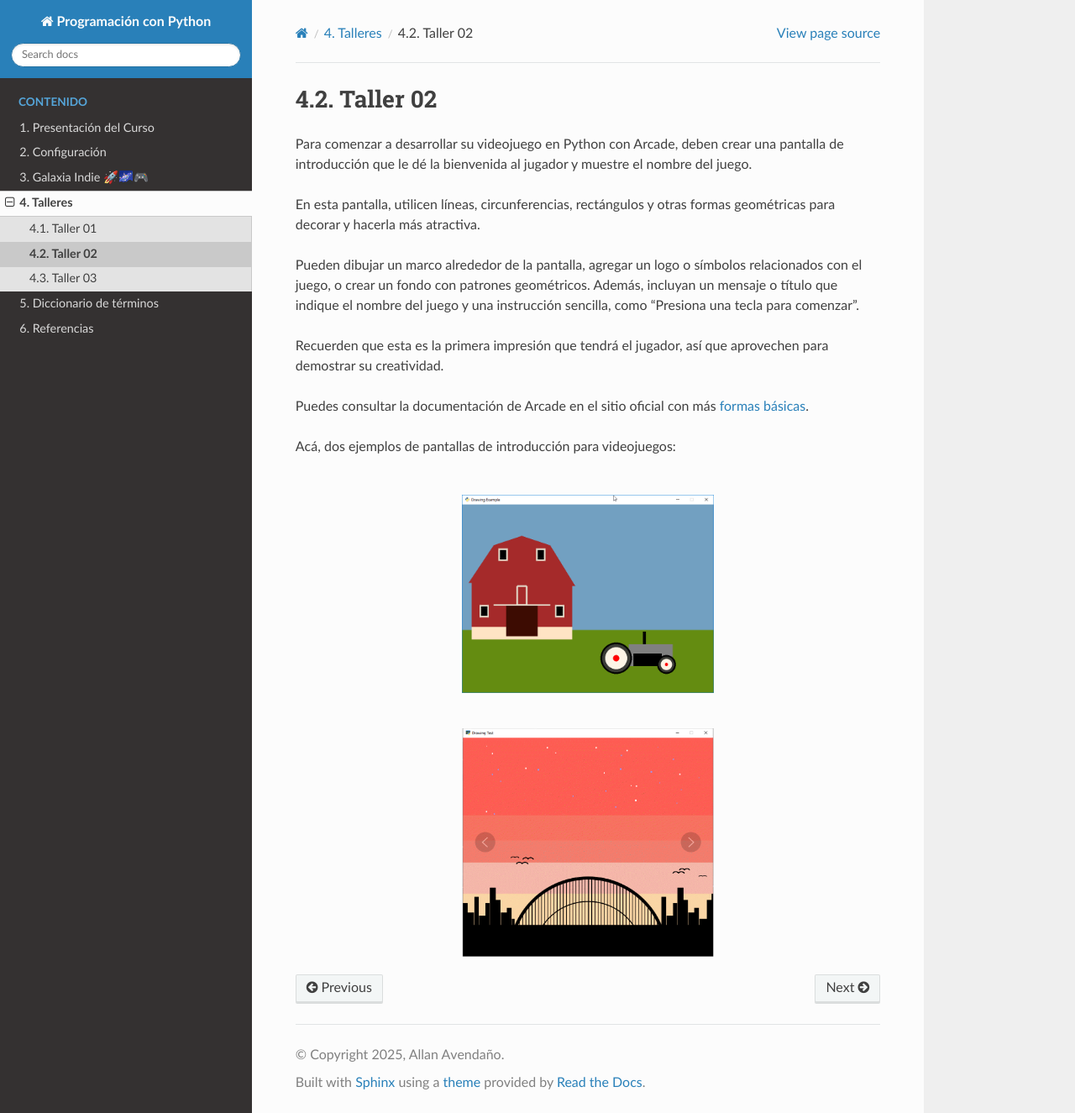
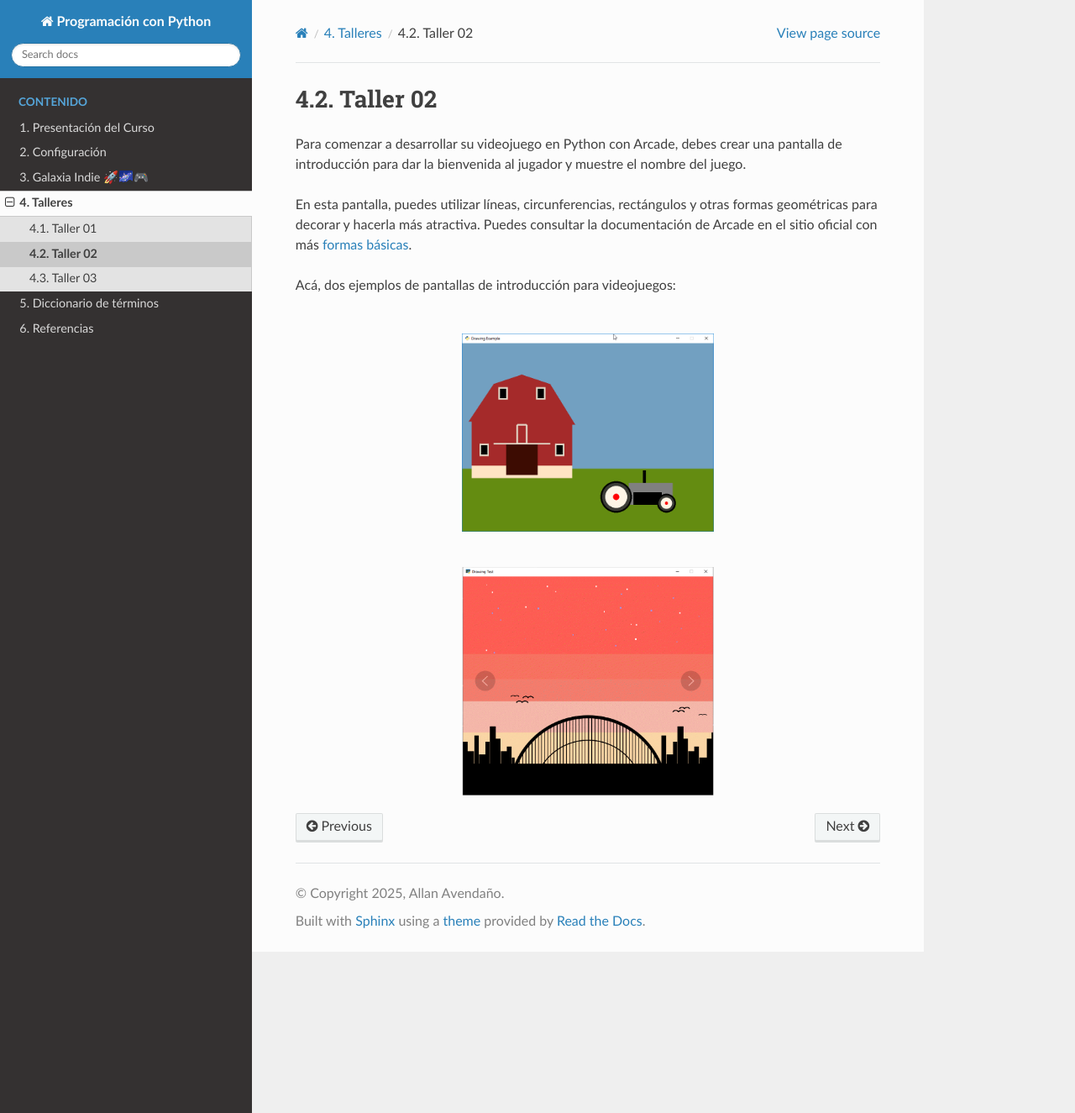
Before and after one commit to aavendan/programacion-python, a Sphinx documentation site: the page built from docs/source/talleres/taller02.rst, in a window 1280 px wide and 1325 px high. Shown: the whole window at 84% size. Built offline with Sphinx 7.4.7 and the Read the Docs theme 3.1.0, drawn with Linux system fonts in a browser that asks for light colours.

Commit message:
taller02

```diff
--- a/docs/source/talleres/taller02.rst
+++ b/docs/source/talleres/taller02.rst
@@ -1,22 +1,13 @@
 Taller 02
 ===================================
 
-Para comenzar a desarrollar su videojuego en Python con Arcade, deben
-crear una pantalla de introducción que le dé la bienvenida al jugador y
+Para comenzar a desarrollar su videojuego en Python con Arcade, debes
+crear una pantalla de introducción para dar la bienvenida al jugador y
 muestre el nombre del juego.
 
-En esta pantalla, utilicen líneas, circunferencias, rectángulos y otras
-formas geométricas para decorar y hacerla más atractiva.
-
-Pueden dibujar un marco alrededor de la pantalla, agregar un logo o
-símbolos relacionados con el juego, o crear un fondo con patrones geométricos.
-Además, incluyan un mensaje o título que indique el nombre del juego y una
-instrucción sencilla, como "Presiona una tecla para comenzar".
-
-Recuerden que esta es la primera impresión que tendrá el jugador,
-así que aprovechen para demostrar su creatividad.
-
-Puedes consultar la documentación de Arcade en el sitio oficial con más
+En esta pantalla, puedes utilizar líneas, circunferencias, rectángulos y otras
+formas geométricas para decorar y hacerla más atractiva. Puedes consultar la
+documentación de Arcade en el sitio oficial con más
 `formas básicas <https://api.arcade.academy/en/latest/example_code/drawing_primitives.html#drawing-primitives>`_.
 
 Acá, dos ejemplos de pantallas de introducción para videojuegos:
```
